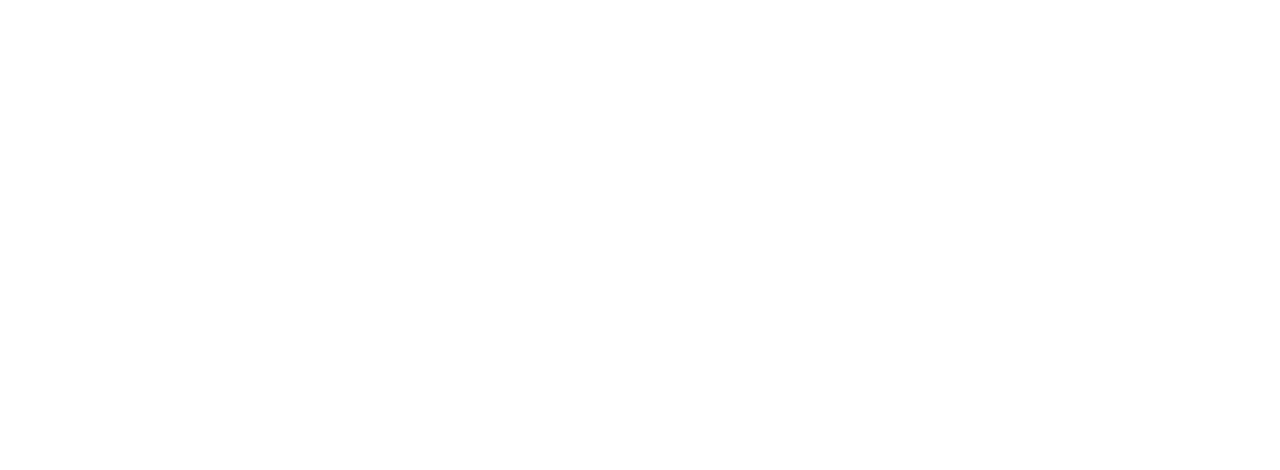
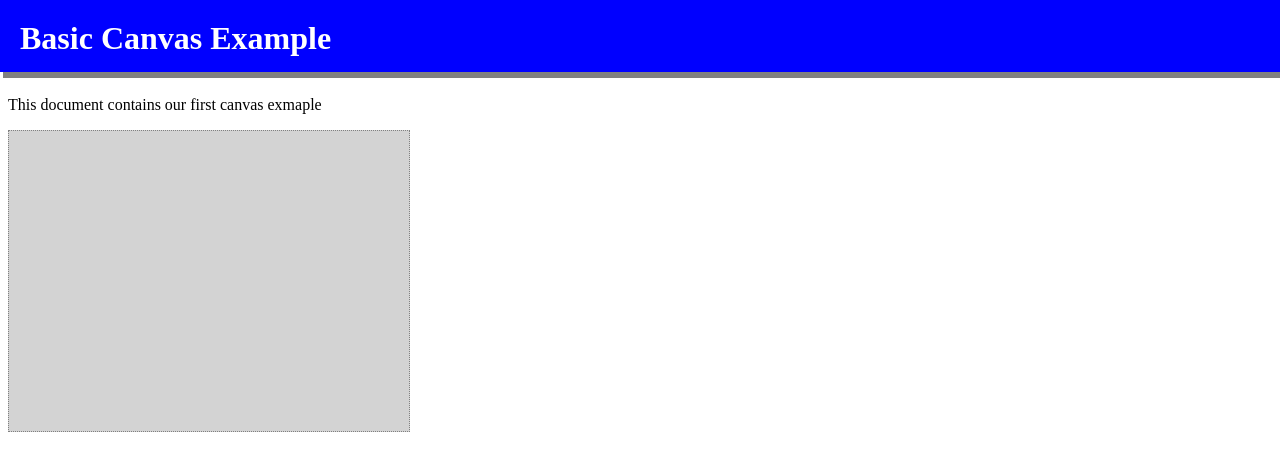
Before and after one commit to vijaygenius123/html5_canvas_basics, a plain HTML site: page index.html in a window 1280 px wide. Drawn offline with Linux system fonts and the light colour scheme.

Commit message:
Baisc Canvas Setup

```diff
--- a/index.html
+++ b/index.html
@@ -5,10 +5,17 @@
     <meta charset="UTF-8">
     <meta name="viewport" content="width=device-width, initial-scale=1.0">
     <title>HTML Canvas</title>
+    <link rel="stylesheet" href="styles.css">
 </head>
 
 <body>
-
+    <h1>Basic Canvas Example</h1>
+    <div id="content">
+        <p>This document contains our first canvas exmaple</p>
+        <canvas id="canvas" width="400" height="300">
+            Your browser doesn't support canvas
+        </canvas>
+    </div>
 </body>
 
 </html>
--- /dev/null
+++ b/styles.css
@@ -0,0 +1,20 @@
+body{
+    margin:0;
+    padding: 0;
+}
+h1{
+    margin:0;
+    padding:20px 0 15px 20px;
+    background-color: blue;
+    color:white;
+    box-shadow: 3px 6px gray;
+}
+
+#content{
+    padding:8px;
+}
+
+#canvas{
+    border: dotted 1px grey;
+    background-color: lightgrey
+}
```
